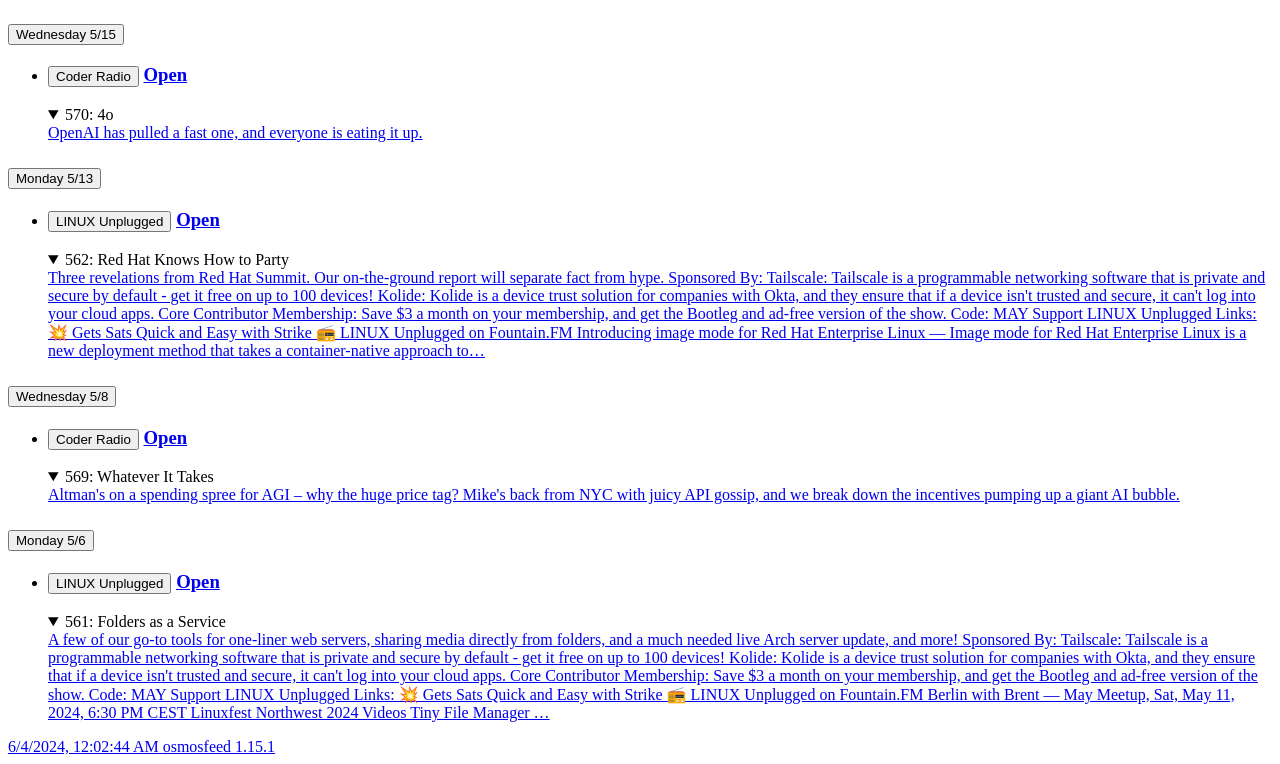
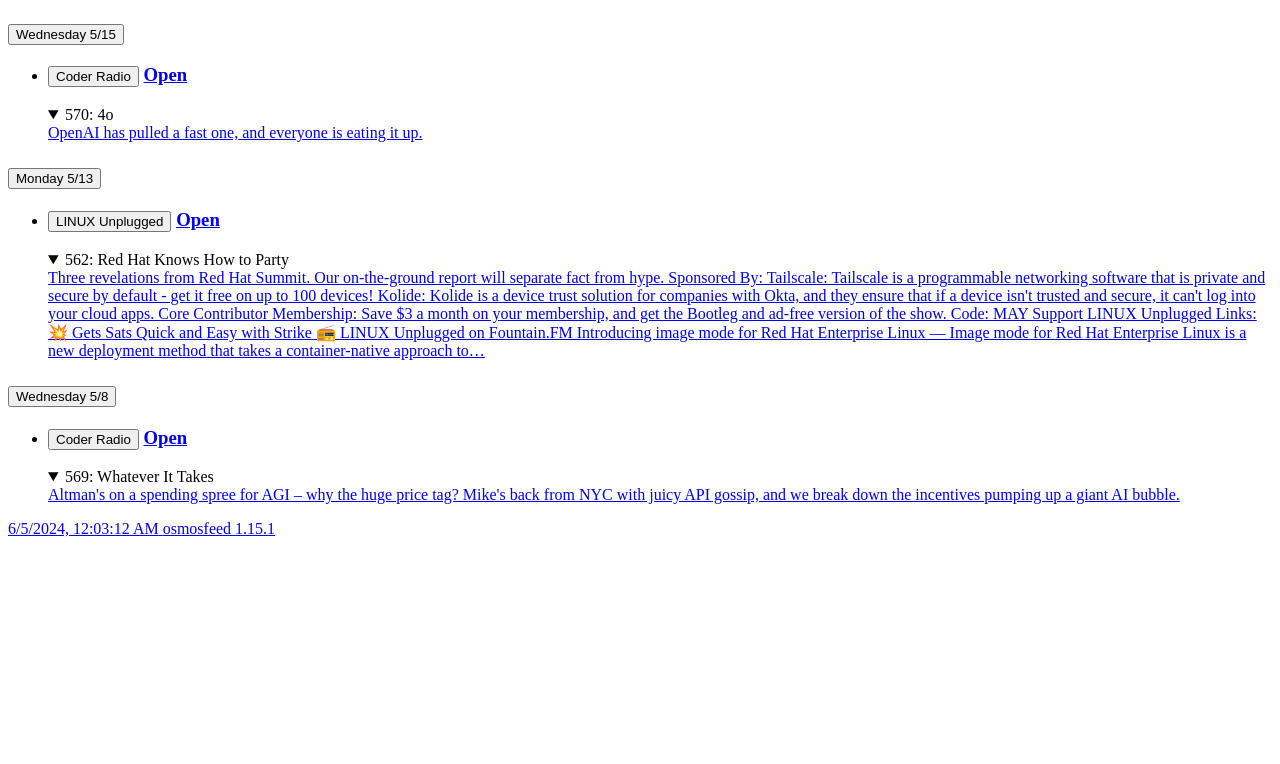
Before and after one commit to marshalmiller/podcasts, a plain HTML site: page index.html in a window 1280 px wide. Shown: the part 1143-1907 px from the top of the page. After the commit the page ends 1689 px from the top, so only its background shows below. Drawn offline with Linux system fonts and the light colour scheme.

Commit message:
deploy: b630cd330da5b4f3824a3dc696a1535f8ef06daa

```diff
--- a/index.html
+++ b/index.html
@@ -445,69 +445,10 @@
             </li>
         </ul>
       </section>
-      <section class="daily-content js-toggle-accordions-scope">
-        <h2 class="daily-heading">
-          <button
-            class="daily-heading-toggle"
-            data-action="toggle-accordions"
-            title="Click to toggle the day, Ctrl + click to toggle all."
-          >
-            <time class="daily-heading-toggle__weekday js-offset-weekday" data-offset-date=2024-05-06 datetime="2024-05-06T00:06:30.000Z">2024-05-06</time>
-            <time class="daily-heading-toggle__date js-offset-date" data-offset-date=2024-05-06 datetime="2024-05-06T00:06:30.000Z"></time>
-          </button>
-        </h2>
-        <ul class="sources card">
-            <li class="card__section">
-              <section class="js-toggle-accordions-scope">
-                <h3 class="source-heading">
-                  <button
-                    class="source-heading__name"
-                    data-action="toggle-accordions"
-                    title="Click to toggle the source, Ctrl + click to toggle all."
-                  >LINUX Unplugged</button>
-                  <a class="source-heading__link" href="https://linuxunplugged.com">Open</a>
-                </h3>
-                <section class="articles-per-source">
-                    <article>
-                      <details
-                        class="article-expander"
-                        data-action="toggle-native-accordion"
-                        data-accordion-key="4266a778-f62d-4db9-9e22-a707950be175"
-                        open
-                      >
-                        <summary class="article-expander__title">561: Folders as a Service</summary>
-                        <a class="article-summary-link article-summary-box-outer" href="https://linuxunplugged.com/561">
-                          <div class="article-summary-box-inner media-object">
-                            <span class="media-object__text">
-                              <span>A few of our go-to tools for one-liner web servers, sharing media directly from folders, and a much needed live Arch server update, and more!
-Sponsored By:
-
-Tailscale: Tailscale is a programmable networking software that is private and secure by default - get it free on up to 100 devices!
-Kolide: Kolide is a device trust solution for companies with Okta, and they ensure that if a device isn&#x27;t trusted and secure, it can&#x27;t log into your cloud apps.
-Core Contributor Membership: Save $3 a month on your membership, and get the Bootleg and ad-free version of the show. Code: MAY
-
-Support LINUX Unplugged
-Links:
-
-💥 Gets Sats Quick and Easy with Strike
-📻 LINUX Unplugged on Fountain.FM
-Berlin with Brent — May Meetup, Sat, May 11, 2024, 6:30 PM CEST
-Linuxfest Northwest 2024 Videos
-Tiny File Manager …</span>
-                            </span>
-                          </div>
-                        </a>
-                      </details>
-                    </article>
-                </section>
-              </section>
-            </li>
-        </ul>
-      </section>
 
     <footer>
-      <a class="footer-link" href="https://github.com/marshalmiller/podcasts/actions/runs/9358905924">
-        <time id="build-timestamp" datetime="2024-06-04T00:02:44.520Z">2024-06-04T00:02:44.520Z</time>
+      <a class="footer-link" href="https://github.com/marshalmiller/podcasts/actions/runs/9375871324">
+        <time id="build-timestamp" datetime="2024-06-05T00:03:12.211Z">2024-06-05T00:03:12.211Z</time>
       </a>
       <a class="footer-link" href="https://github.com/osmoscraft/osmosfeed">osmosfeed 1.15.1</a>
     </footer>
```
Also changed, not shown: cache.json (+0 -18 lines), 1 other file.
